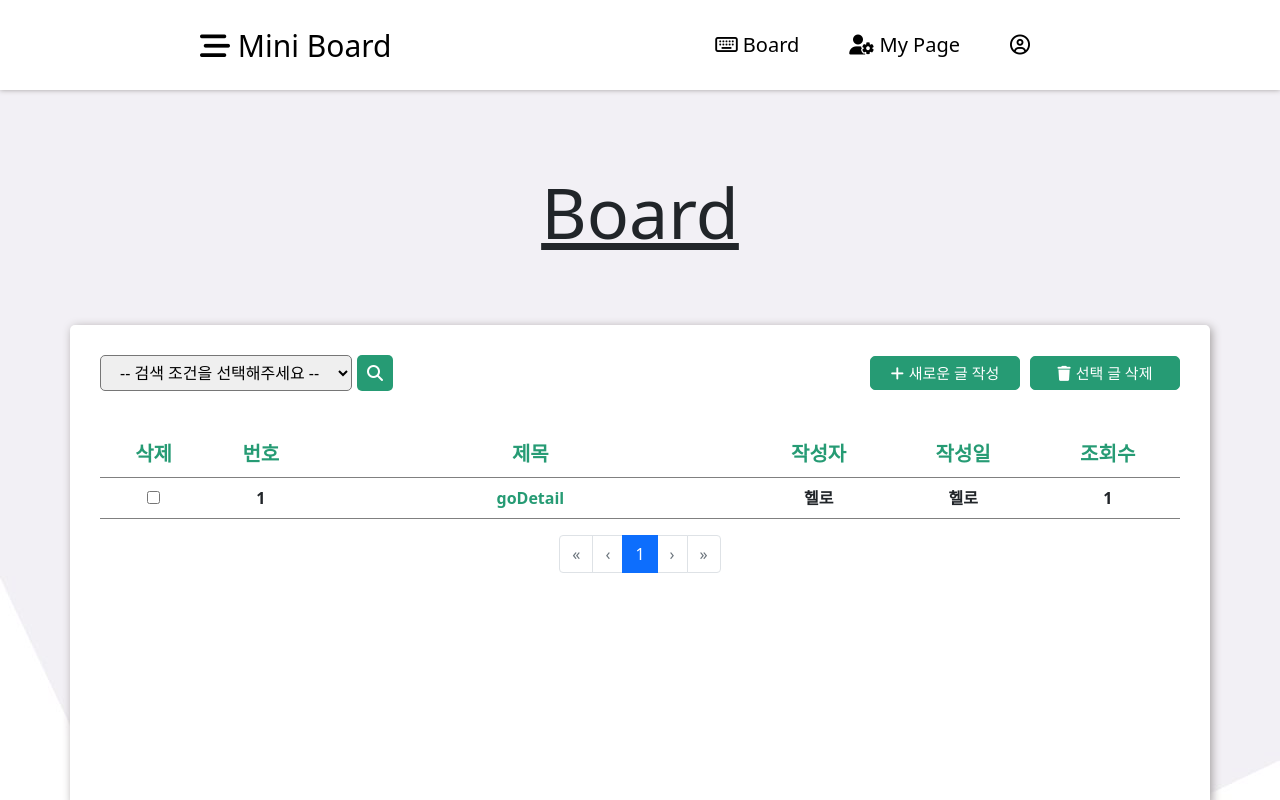
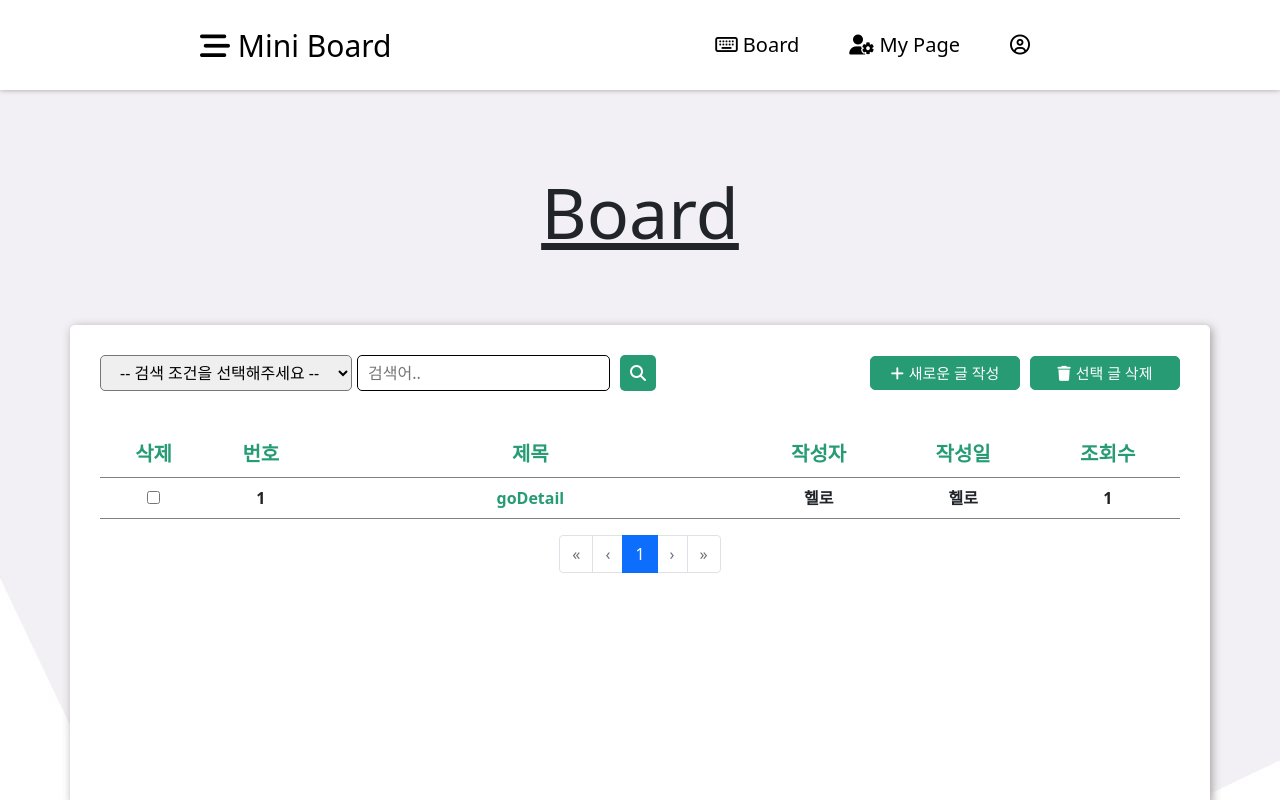
Before and after one commit to nwlee7950/MiniBoard, a Vue app in the folder frontend/: page /main/board in a window 1280 px wide. Built offline with nearby package versions, Linux system fonts and the light colour scheme.

Commit message:
Update: board input area

```diff
--- a/frontend/src/components/board/Board.vue
+++ b/frontend/src/components/board/Board.vue
@@ -10,6 +10,7 @@
                     <b-form-select-option :value="content">내용</b-form-select-option>
                     <b-form-select-option :value="author">작성자</b-form-select-option>
                 </b-form-select>
+                <input type="text" v-model="keyword" class="keyword" placeholder="검색어..">
                 <button class="search_btn"><i class="fas fa-search"></i></button>
             </div>
             <div class="create_delete">
@@ -49,6 +50,7 @@ export default {
     data() {
         return {
             selected: null,
+            keyword:"",
             articles: [],
             currentPage: 1,
             perPage: 5,
@@ -175,4 +177,11 @@ table {
     justify-content: center;
     align-items: center;
 }
+.keyword{
+    margin: 0 5px;
+    border-radius: 5px;
+    outline: none;
+    border: 1px solid var(--font-color);
+    padding: 0 10px;
+}
 </style>
```
